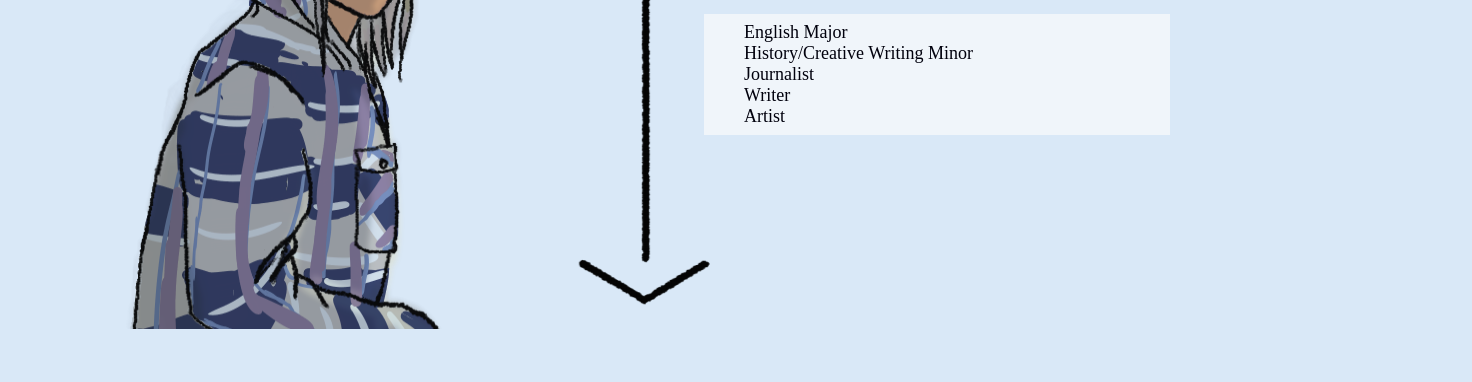
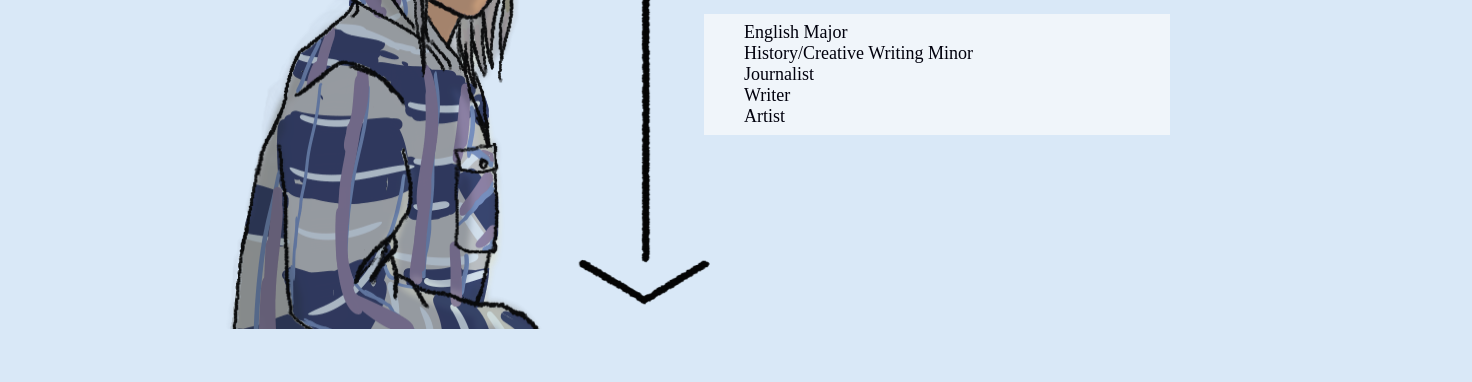
Before and after one commit to snackura/snackura.github.io, a plain HTML site: page index.html in a window 1280 px wide. Shown: the part 310-692 px from the top of the page, 1472 px wide, since content can reach past the window. Drawn offline with nearby package versions, Linux system fonts and the light colour scheme; a script that the page names is missing.

Commit message:
Add files via upload

```diff
--- a/index.html
+++ b/index.html
@@ -2,7 +2,7 @@
 <head>
 	<title>B. Sakura Cannestra</title>
 	<link rel="stylesheet" type="text/css" href="assets/css/styles.css"/>
-	<link rel="stylesheet" type="text/css" href="assets/css/screen.css"/>
+	<link rel="stylesheet" type="text/css" href="assets/css/screens.css"/>
 	<script type="text/javascript" src="https://code.jquery.com/jquery-1.11.3.min.js"></script>
 	<script src="https://cdn.jsdelivr.net/npm/typeit@5.10.7/dist/typeit.min.js"></script>
 	<script type="text/javascript" src="assets/js/script.js"></script>
```
